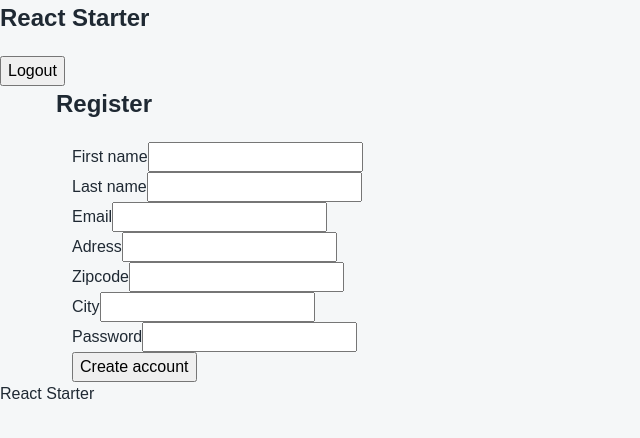
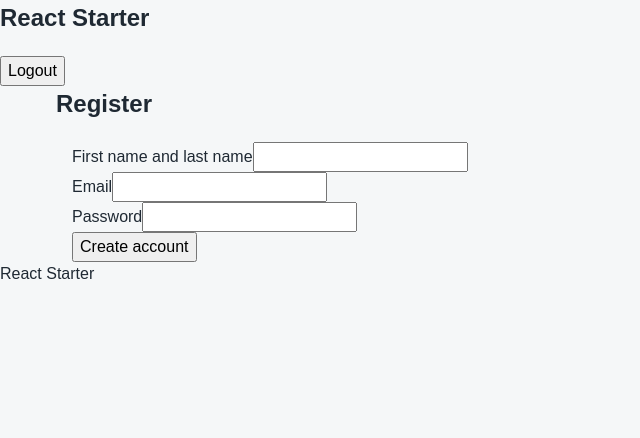
Before and after one commit to BeastTheNinja/SvendeProevThreeOfThree, a React (Vite) app: page /register in a window 1280 px wide. Shown: the top 438 px of the page, without its empty margins (0-640 px from the left). Built offline with nearby package versions, Linux system fonts and the light colour scheme; no server answers.

Commit message:
Refactor registration process to consolidate name fields and update related types; add SplashScreen component

```diff
--- a/src/pages/Register/Register.tsx
+++ b/src/pages/Register/Register.tsx
@@ -15,12 +15,8 @@ import { register } from "../../services/auth.service";
 function Register() {
   const navigate = useNavigate();
 
-  const [firstname, setFirstName] = useState("");
-  const [lastname, setLastName] = useState("");
+  const [name, setName] = useState("");
   const [email, setEmail] = useState("");
-  const [address, setAdress] = useState("");
-  const [zipcode, setZipcode] = useState("");
-  const [city, setCity] = useState("");
   const [password, setPassword] = useState("");
 
   const [loading, setLoading] = useState(false);
@@ -36,15 +32,9 @@ function Register() {
 
     try {
       await register({
-        firstname,
-        lastname,
-        address,
-        zipcode: Number(zipcode),
-        city,
+        name,
         email,
         password,
-        hasNewsletter: false,
-        hasNotification: false,
         isActive: true,
       });
 
@@ -76,25 +66,13 @@ function Register() {
 
       <form onSubmit={handleSubmit}>
         <Input
-          id="firstName"
-          name="firstName"
-          label="First name"
+          id="firstName, lastName"
+          name="firstName, lastName"
+          label="First name and last name"
           type="text"
-          value={firstname}
+          value={name}
           onChange={(event) =>
-            setFirstName(event.target.value)
-          }
-          required
-        />
-
-        <Input
-          id="lastName"
-          name="lastName"
-          label="Last name"
-          type="text"
-          value={lastname}
-          onChange={(event) =>
-            setLastName(event.target.value)
+            setName(event.target.value)
           }
           required
         />
@@ -110,41 +88,6 @@ function Register() {
           }
           required
         />
-        <Input
-          id="adress"
-          name="adress"
-          label="Adress"
-          type="text"
-          value={address}
-          onChange={(event) =>
-            setAdress(event.target.value)
-          }
-          required
-        />
-        <Input
-          id="zipcode"
-          name="zipcode"
-          label="Zipcode"
-          type="text"
-          value={zipcode}
-          onChange={(event) =>
-            setZipcode(event.target.value)
-          }
-          required
-        />
-        <Input
-          id="city"
-          name="city"
-          label="City"
-          type="text"
-          value={city}
-          onChange={(event) =>
-            setCity(event.target.value)
-          }
-          required
-        />
-
-
         <Input
           id="password"
           name="password"
--- a/src/router/router.tsx
+++ b/src/router/router.tsx
@@ -2,6 +2,7 @@ import { createBrowserRouter } from "react-router";
 
 import MainLayout from "../layouts/MainLayout";
 
+import SplashScreen from "../pages/SplashScreen/SplashScreen";
 import Home from "../pages/Home/Home";
 import Login from "../pages/Login/Login";
 import Register from "../pages/Register/Register";
@@ -17,6 +18,10 @@ export const router = createBrowserRouter([
     children: [
       {
         path: "/",
+        element: <SplashScreen/>,
+      },
+      {
+        path: "/home",
         element: <Home />,
       },
       {
--- a/src/types/user.ts
+++ b/src/types/user.ts
@@ -1,7 +1,6 @@
 export type User = {
   id: number;
   email: string;
-  firstName: string;
-  lastName: string;
+  name: string;
   role: "USER" | "ADMIN";
 };
```
Also changed, not shown: src/pages/SplashScreen/SplashScreen.tsx (added, +11 -0 lines), src/types/auth.ts (+1 -7 lines).
